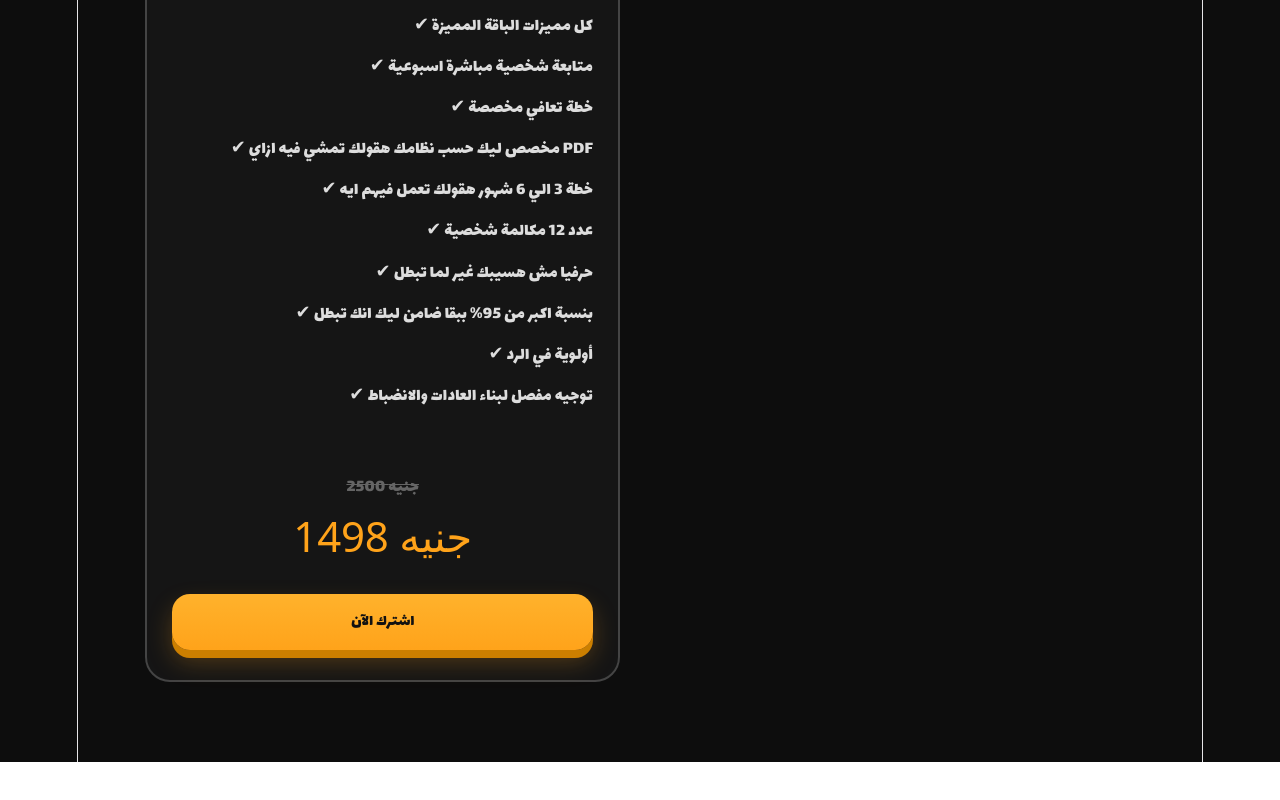
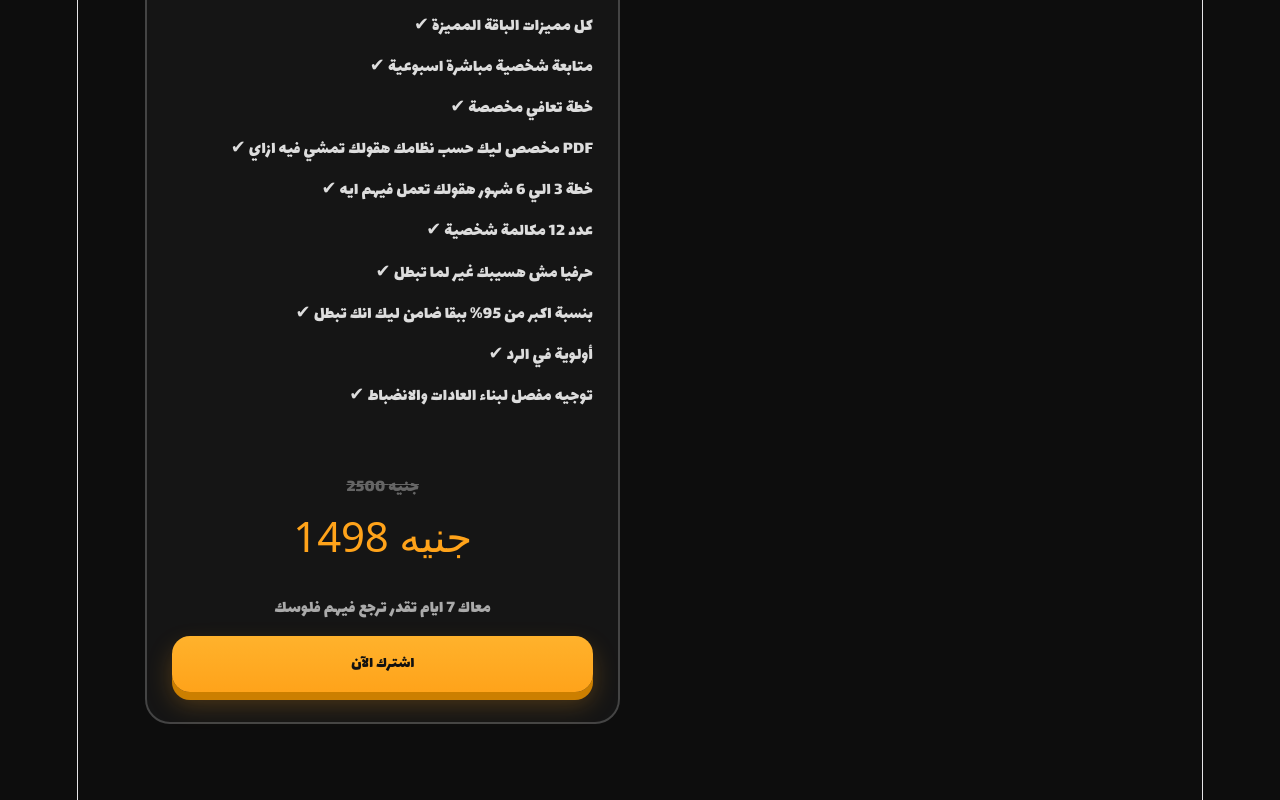
Before and after one commit to 3mr-malek/amr-mindset, a React (Vite) app: page /course/recovery in a window 1280 px wide. Shown: the part 2363-3163 px from the top of the page. Before the commit the page ends 3125 px from the top, so only its background shows below. Built offline with nearby package versions, Linux system fonts and the light colour scheme; a web font is replaced by a local one.

Commit message:
updated webdsite

```diff
--- a/src/pages/RecoveryCourse.jsx
+++ b/src/pages/RecoveryCourse.jsx
@@ -114,7 +114,9 @@ function RecoveryCourse() {
         <span className="old-price">2500 جنيه</span>
         <h2>1498 جنيه</h2>
       </div>
-
+       <p className="popular-text">
+معاك 7 ايام تقدر ترجع فيهم فلوسك
+</p>
 
        <a
         href="https://docs.google.com/forms/d/e/1FAIpQLSd6erJUyCQvoImLi2tRmxxo409PjCvf7G4lcHCdI_w6aWL8QQ/viewform?usp=header"
```
